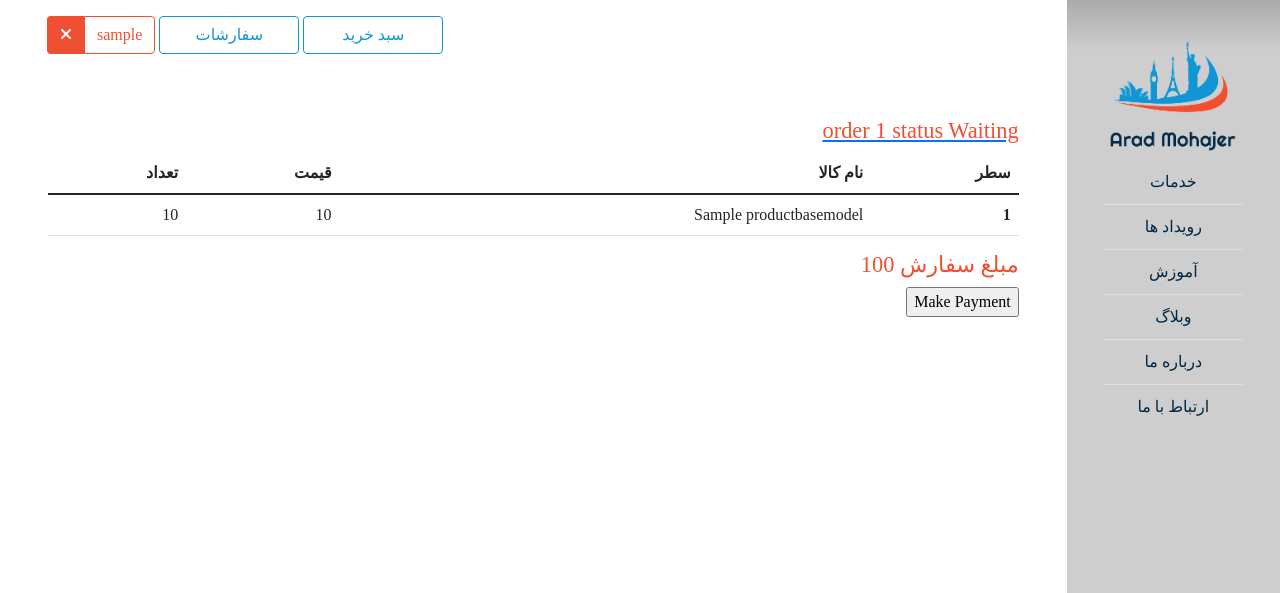
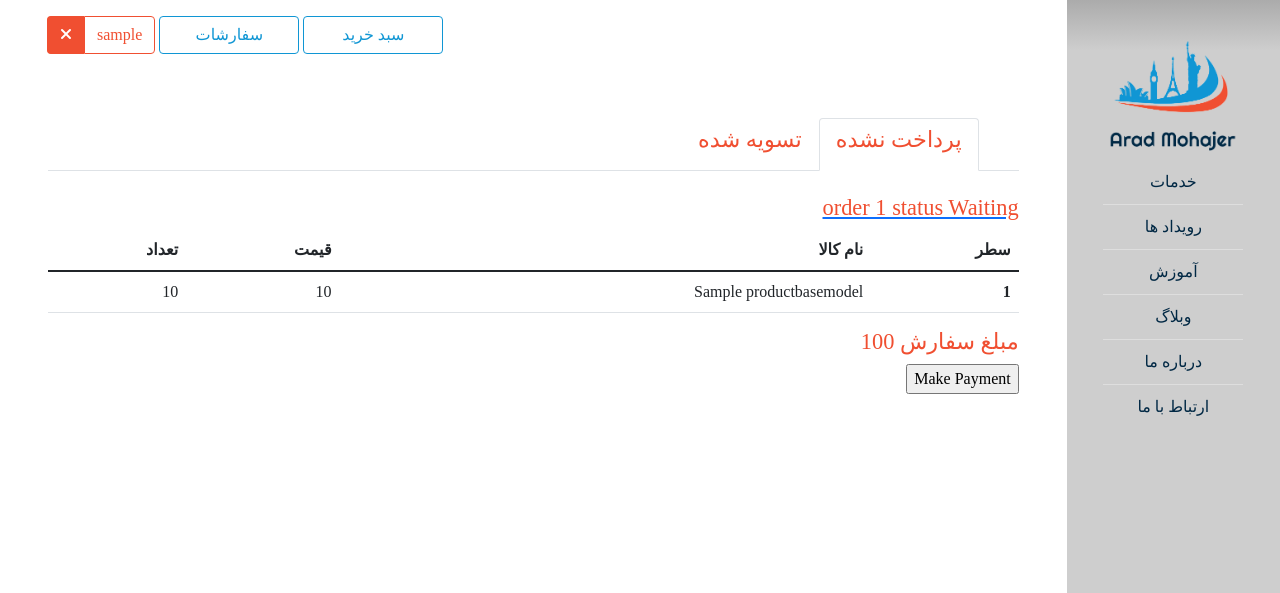
Before and after one commit to sayadlou/arad, a Django app: page /orders/ in a window 1280 px wide. Shown: the top 593 px of the page. Run offline with Django 3.2, Linux system fonts and the light colour scheme; a user stored in the database is signed in; tables that the repository leaves empty hold one stand-in row (values such as "Sample post"); parts of the project's set-up code (start-up, migrations or seed data) failed here and were passed over; some libraries are stand-ins or nearby versions; some web fonts are replaced.

Commit message:
add tab to order page

```diff
--- a/apps/account/templates/account/profile.html
+++ b/apps/account/templates/account/profile.html
@@ -9,7 +9,6 @@
             <div class="row">
                 <div class="col">
                     <div class="user-form">
-
                         <ul class="nav nav-tabs" id="myTab" role="tablist">
                             <li class="nav-item" role="presentation">
                                 <button class="nav-link active" id="home-tab" data-bs-toggle="tab"
--- a/apps/store/templates/store/orders.html
+++ b/apps/store/templates/store/orders.html
@@ -7,10 +7,33 @@
 {% endblock title %}
 
 {% block content %}
+
+
+
     <div id="page-top" class="wide">
         <div id="user">
-            {% if has_order %}
-                {% for order in orders %}
+            <ul class="nav nav-tabs" id="myTab" role="tablist">
+                <li class="nav-item" role="presentation">
+                    <button class="nav-link active" id="payed-orders-tab" data-bs-toggle="tab"
+                            data-bs-target="#payed-orders" type="button"
+                            role="tab" aria-controls="payed-orders" aria-selected="true">
+                        <h1>پرداخت نشده</h1>
+                    </button>
+                </li>
+                <li class="nav-item" role="presentation">
+                    <button class="nav-link" id="unpayed-orders-tab" data-bs-toggle="tab"
+                            data-bs-target="#unpayed-orders"
+                            type="button"
+                            role="tab" aria-controls="unpayed-orders" aria-selected="false">
+                        <h1>تسویه شده</h1>
+                    </button>
+                </li>
+            </ul>
+            <div class="tab-content" id="myTabContent">
+                <div class="tab-pane fade show active mt-4" id="payed-orders" role="tabpanel"
+                     aria-labelledby="payed-orders-tab">
+                    {% if has_payed_orders %}
+                        {% for order in payed_orders %}
                             <a href="{% url 'store:order_item' order.id %}">
                                 <h1>{% translate "order" %} {{ forloop.counter }} {% translate "status" %} {{ order.get_status_display }}</h1>
                             </a>
@@ -46,8 +69,53 @@
                         {% endfor %}
                         <br>
                     {% else %}
-                <h1>{% trans "you have no order" %}</h1>
+                        <h1 class="mt-5">سفارش تسویه شده ای موجود نیست</h1>
+                    {% endif %}
+                </div>
+                <div class="tab-pane fade show  mt-4" id="unpayed-orders" role="tabpanel"
+                     aria-labelledby="unpayed-orders">
+                    {% if has_unpayed_orders %}
+                        {% for order in unpayed_orders %}
+                            <a href="{% url 'store:order_item' order.id %}">
+                                <h1>{% translate "order" %} {{ forloop.counter }} {% translate "status" %} {{ order.get_status_display }}</h1>
+                            </a>
+                            <table class="table" id="cart-table">
+                                <thead>
+                                <tr>
+                                    <th scope="col">سطر</th>
+                                    <th scope="col">نام کالا</th>
+                                    <th scope="col">قیمت</th>
+                                    <th scope="col">تعداد</th>
+                                </tr>
+                                </thead>
+                                <tbody>
+                                {% for item in order.orderitem_set.all %}
+                                    <tr id="row{{ forloop.counter }}">
+                                        <th scope="row">{{ forloop.counter }}</th>
+                                        <td>{{ item.product.title }}</td>
+                                        <td>{{ item.product.price |floatformat:"0" |intcomma }}</td>
+                                        <td>{{ item.quantity }}</td>
+                                    </tr>
+                                {% endfor %}
+                                </tbody>
+                            </table>
+                            <h1>
+                                مبلغ سفارش
+                                {{ order.total_price }}
+                            </h1>
+                            <form autocomplete=off method="post" action="{% url 'store:payments' %}">
+                                {% csrf_token %}
+                                <input type="text" hidden name="order_id" value="{{ order.id }}">
+                                <input type="submit" value="{% trans 'Make Payment' %}">
+                            </form>
+                        {% endfor %}
+                        <br>
+                    {% else %}
+                        <h1 class="mt-5">سفارش پرداخت نشده ای موجود نیست</h1>
                     {% endif %}
                 </div>
             </div>
+
+        </div>
+    </div>
 {% endblock %}
--- a/apps/store/views.py
+++ b/apps/store/views.py
@@ -77,8 +77,11 @@ class CartPutDeleteView(LoginRequiredMixin, View):
 class OrderListView(LoginRequiredMixin, View):
 
     def get(self, request, *args, **kwargs):
-        orders = Order.objects.filter(owner=request.user)
-        context = {'orders': orders, 'has_order': orders.exists()}
+        payed_orders = Order.objects.filter(owner=request.user)
+        context = {
+            'payed_orders': payed_orders,
+            'has_payed_orders': payed_orders.exists()
+        }
         return render(request=self.request, template_name="store/orders.html", context=context)
 
 
```
Also changed, not shown: 1 other file. Lines whose indentation alone changed are shown as unchanged.
